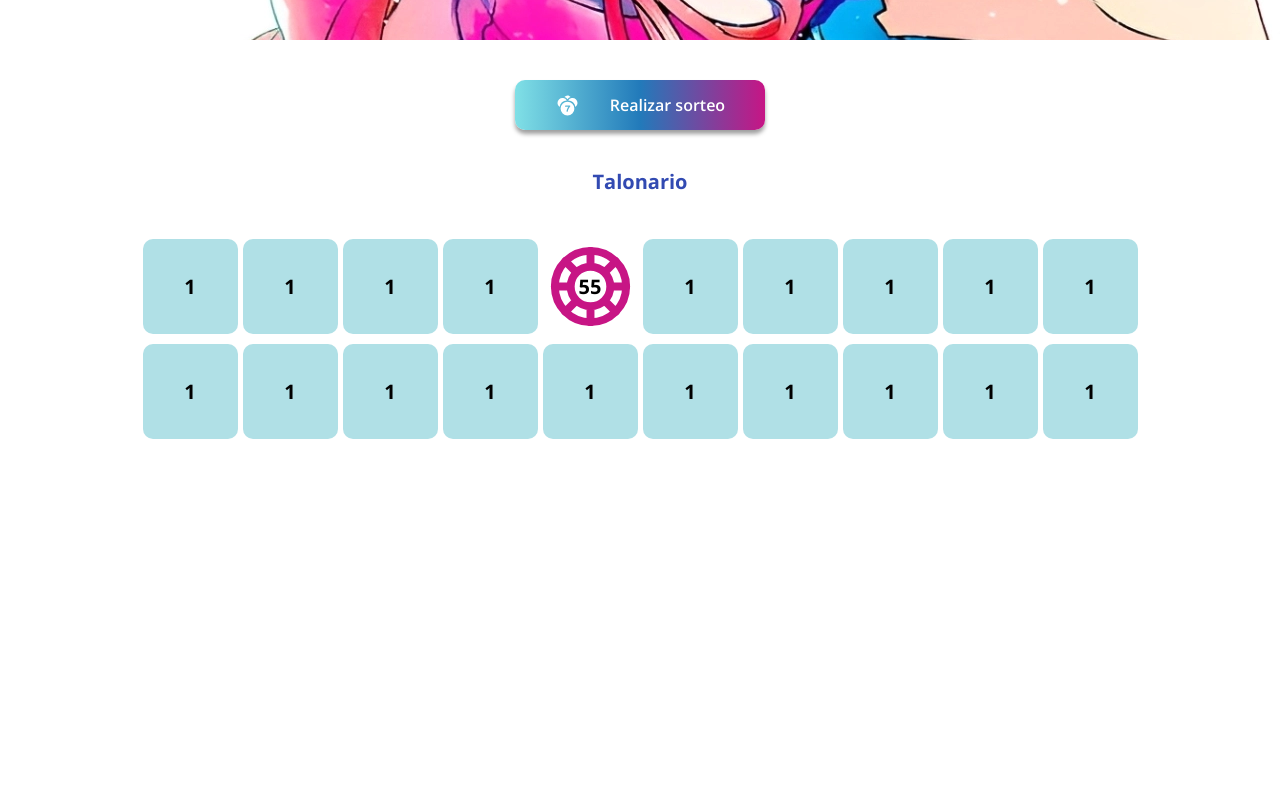
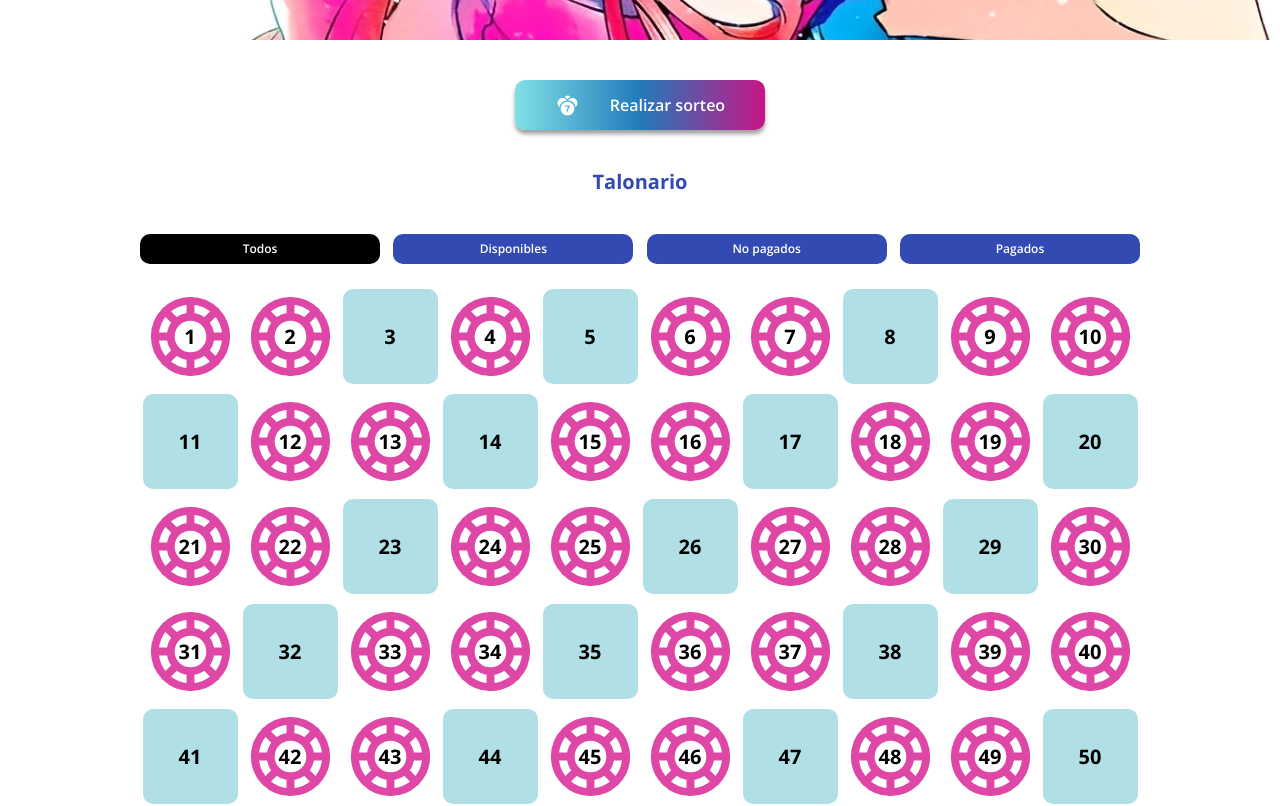
Before and after one commit to EL4toCAARMINE/RifasFront, a React (Vite) app: page /adminRaffle/1 in a window 1280 px wide. Shown: the part 760-1566 px from the top of the page. Before the commit the page ends 1244 px from the top, so only its background shows below. Built offline with nearby package versions, Linux system fonts and the light colour scheme.

Commit message:
Talonario terminado

```diff
--- a/src/components/talonario.jsx
+++ b/src/components/talonario.jsx
@@ -1,54 +1,101 @@
-import React from "react";
+import React, { useEffect, useState } from "react";
+import Btn from "./btn";
+import Pagination from "./pagination";
+import ErrorScreenComponent from "./errorScreenComponent";
 
-const TicketNS = ({numberT}) => {
+const TicketS = ({dataT, action, isAdmin}) => {
     return(
-        <div className="ticketElement">
-            <p>{numberT}</p>
+        <div
+            className={`ticketElement ${dataT.status !== 1 &&  "ticketElementN"}`}
+            onClick={()=>{ isAdmin && dataT.status !== 1 && action(dataT.id)}}
+            style={{cursor: isAdmin && dataT.status !== 1 && "pointer"}}
+        >
+            {dataT.status !== 1 && <svg xmlns="http://www.w3.org/2000/svg" viewBox="0 0 24 24"><g fill="none" stroke="#df47a7" strokeLinecap="round" strokeLinejoin="round" strokeWidth="2"><path d="M3 12a9 9 0 1 0 18 0a9 9 0 1 0-18 0"/><path d="M7 12a5 5 0 1 0 10 0a5 5 0 1 0-10 0m5-9v4m0 10v4m-9-9h4m10 0h4m-2.636-6.364l-2.828 2.828m-7.072 7.072l-2.828 2.828m0-12.728l2.828 2.828m7.072 7.072l2.828 2.828"/></g></svg>}
+            <p>{dataT.numberTicket}</p>
         </div>
     );
 }
 
-const TicketS = ({numberT}) => {
-    return(
-        <div className="ticketElement ticketElementN">
-            <svg xmlns="http://www.w3.org/2000/svg" viewBox="0 0 24 24"><g fill="none" stroke="#c71585" stroke-linecap="round" stroke-linejoin="round" stroke-width="2"><path d="M3 12a9 9 0 1 0 18 0a9 9 0 1 0-18 0"/><path d="M7 12a5 5 0 1 0 10 0a5 5 0 1 0-10 0m5-9v4m0 10v4m-9-9h4m10 0h4m-2.636-6.364l-2.828 2.828m-7.072 7.072l-2.828 2.828m0-12.728l2.828 2.828m7.072 7.072l2.828 2.828"/></g></svg>
-            <p>{numberT}</p>
-        </div>
-    );
-}
+export default function Talonario({isAdmin, arrSold}){
+    const [arrSoldCollection, setArrSoldCollection] = useState(arrSold);
+    const [filterFocus, setFilterFocus] = useState(0);
 
-export default function Talonario({isAdmin, number, arrSold}){
+    //Paginacion
+    const [page, setPage] = React.useState(1);
+    const [forPage, setForPage] = React.useState(100);
+
+    // Filtro
+    const filterTickets = (number) => {
+        if (number == 0) {
+            setArrSoldCollection(arrSold);
+        }else{
+            setArrSoldCollection(arrSold.filter(ticket => ticket.status === number));
+        }
+        setFilterFocus(number);
+    }
+
+    const updateTickets = (id) => {
+        alert(id)
+    }
+
     return (
         <div className="containerTComponent">
             <h2>Talonario</h2>
 
-            <div className="row tickets">
-                {/* {(()=>{
-                    for (let i = 1; i <= number; i++) {
+            {isAdmin &&
+                <div className="containerfilter">
+                    <Btn
+                        txt={"Todos"}
+                        styles={{width: "24%", height: 30}}
+                        colorBg={filterFocus == 0 ? "#000" : "#324AB2"}
+                        colorBgH={filterFocus == 0 ? "#4d4d4d" : "#3b57f2"}
+                        action={()=>filterTickets(0)}
+                        size={"1.2rem"}
+                    ></Btn>
+                    <Btn
+                        txt={"Disponibles"}
+                        styles={{width: "24%", height: 30}}
+                        colorBg={filterFocus == 1 ? "#000" : "#324AB2"}
+                        colorBgH={filterFocus == 1 ? "#4d4d4d" : "#3b57f2"}
+                        action={()=>filterTickets(1)}
+                        size={"1.2rem"}
+                    ></Btn>
+                    <Btn
+                        txt={"No pagados"}
+                        styles={{width: "24%", height: 30}}
+                        colorBg={filterFocus == 2 ? "#000" : "#324AB2"}
+                        colorBgH={filterFocus == 2 ? "#4d4d4d" : "#3b57f2"}
+                        action={()=>filterTickets(2)}
+                        size={"1.2rem"}
+                    ></Btn>
+                    <Btn
+                        txt={"Pagados"}
+                        styles={{width: "24%", height: 30}}
+                        colorBg={filterFocus == 3 ? "#000" : "#324AB2"}
+                        colorBgH={filterFocus == 3 ? "#4d4d4d" : "#3b57f2"}
+                        action={()=>filterTickets(3)}
+                        size={"1.2rem"}
+                    ></Btn>
+                </div>
+            }
+                <div className="ticketsArea">
 
+                    {arrSoldCollection.length > 0 ?
+                        <div className="tickets">
+                            {arrSoldCollection.slice((page - 1) * forPage, page * forPage).map((ticket, index) => {
+                                return <TicketS key={index} dataT={ticket} isAdmin={isAdmin} action={updateTickets}/>
+                            })}
+                        </div>
+                    :
+                    <div className="errorMenssage">
+                        <ErrorScreenComponent message={"No hay boletos"}/>
+                    </div>
                     }
-                })()} */}
-                <TicketNS numberT={1}/>
-                <TicketNS numberT={1}/>
-                <TicketNS numberT={1}/>
-                <TicketNS numberT={1}/>
-                <TicketS numberT={55}/>
-                <TicketNS numberT={1}/>
-                <TicketNS numberT={1}/>
-                <TicketNS numberT={1}/>
-                <TicketNS numberT={1}/>
-                <TicketNS numberT={1}/>
-                <TicketNS numberT={1}/>
-                <TicketNS numberT={1}/>
-                <TicketNS numberT={1}/>
-                <TicketNS numberT={1}/>
-                <TicketNS numberT={1}/>
-                <TicketNS numberT={1}/>
-                <TicketNS numberT={1}/>
-                <TicketNS numberT={1}/>
-                <TicketNS numberT={1}/>
-                <TicketNS numberT={1}/>
-            </div>
+
+                    <div className="bottomR">
+                        <Pagination page={page} setPage={setPage} forPage={forPage} arrLength={arrSoldCollection.length}/>
+                    </div>
+                </div>
         </div>
     );
 }
--- a/src/screens/admin/AdminRaffle.jsx
+++ b/src/screens/admin/AdminRaffle.jsx
@@ -13,6 +13,108 @@ export default function AdminRaffle(){
 
     const [existRaffle, setExistRaffle] = useState(true);
     const [dataRaffle, setDataRaffle] = useState(null);
+    const [tickets, setTickets] = useState([
+        { numberTicket: 1, id: 1, idRafle: 89, status: 2 },
+        { numberTicket: 2, id: 2, idRafle: 89, status: 3 },
+        { numberTicket: 3, id: 3, idRafle: 89, status: 1 },
+        { numberTicket: 4, id: 4, idRafle: 89, status: 2 },
+        { numberTicket: 5, id: 5, idRafle: 89, status: 1 },
+        { numberTicket: 6, id: 6, idRafle: 89, status: 3 },
+        { numberTicket: 7, id: 7, idRafle: 89, status: 2 },
+        { numberTicket: 8, id: 8, idRafle: 89, status: 1 },
+        { numberTicket: 9, id: 9, idRafle: 89, status: 3 },
+        { numberTicket: 10, id: 10, idRafle: 89, status: 2 },
+        { numberTicket: 11, id: 11, idRafle: 89, status: 1 },
+        { numberTicket: 12, id: 12, idRafle: 89, status: 3 },
+        { numberTicket: 13, id: 13, idRafle: 89, status: 2 },
+        { numberTicket: 14, id: 14, idRafle: 89, status: 1 },
+        { numberTicket: 15, id: 15, idRafle: 89, status: 3 },
+        { numberTicket: 16, id: 16, idRafle: 89, status: 2 },
+        { numberTicket: 17, id: 17, idRafle: 89, status: 1 },
+        { numberTicket: 18, id: 18, idRafle: 89, status: 3 },
+        { numberTicket: 19, id: 19, idRafle: 89, status: 2 },
+        { numberTicket: 20, id: 20, idRafle: 89, status: 1 },
+        { numberTicket: 21, id: 21, idRafle: 89, status: 3 },
+        { numberTicket: 22, id: 22, idRafle: 89, status: 2 },
+        { numberTicket: 23, id: 23, idRafle: 89, status: 1 },
+        { numberTicket: 24, id: 24, idRafle: 89, status: 3 },
+        { numberTicket: 25, id: 25, idRafle: 89, status: 2 },
+        { numberTicket: 26, id: 26, idRafle: 89, status: 1 },
+        { numberTicket: 27, id: 27, idRafle: 89, status: 3 },
+        { numberTicket: 28, id: 28, idRafle: 89, status: 2 },
+        { numberTicket: 29, id: 29, idRafle: 89, status: 1 },
+        { numberTicket: 30, id: 30, idRafle: 89, status: 3 },
+        { numberTicket: 31, id: 31, idRafle: 89, status: 2 },
+        { numberTicket: 32, id: 32, idRafle: 89, status: 1 },
+        { numberTicket: 33, id: 33, idRafle: 89, status: 3 },
+        { numberTicket: 34, id: 34, idRafle: 89, status: 2 },
+        { numberTicket: 35, id: 35, idRafle: 89, status: 1 },
+        { numberTicket: 36, id: 36, idRafle: 89, status: 3 },
+        { numberTicket: 37, id: 37, idRafle: 89, status: 2 },
+        { numberTicket: 38, id: 38, idRafle: 89, status: 1 },
+        { numberTicket: 39, id: 39, idRafle: 89, status: 3 },
+        { numberTicket: 40, id: 40, idRafle: 89, status: 2 },
+        { numberTicket: 41, id: 41, idRafle: 89, status: 1 },
+        { numberTicket: 42, id: 42, idRafle: 89, status: 3 },
+        { numberTicket: 43, id: 43, idRafle: 89, status: 2 },
+        { numberTicket: 44, id: 44, idRafle: 89, status: 1 },
+        { numberTicket: 45, id: 45, idRafle: 89, status: 3 },
+        { numberTicket: 46, id: 46, idRafle: 89, status: 2 },
+        { numberTicket: 47, id: 47, idRafle: 89, status: 1 },
+        { numberTicket: 48, id: 48, idRafle: 89, status: 3 },
+        { numberTicket: 49, id: 49, idRafle: 89, status: 2 },
+        { numberTicket: 50, id: 50, idRafle: 89, status: 1 },
+        { numberTicket: 51, id: 51, idRafle: 89, status: 3 },
+        { numberTicket: 52, id: 52, idRafle: 89, status: 2 },
+        { numberTicket: 53, id: 53, idRafle: 89, status: 1 },
+        { numberTicket: 54, id: 54, idRafle: 89, status: 3 },
+        { numberTicket: 55, id: 55, idRafle: 89, status: 2 },
+        { numberTicket: 56, id: 56, idRafle: 89, status: 1 },
+        { numberTicket: 57, id: 57, idRafle: 89, status: 3 },
+        { numberTicket: 58, id: 58, idRafle: 89, status: 2 },
+        { numberTicket: 59, id: 59, idRafle: 89, status: 1 },
+        { numberTicket: 60, id: 60, idRafle: 89, status: 3 },
+        { numberTicket: 61, id: 61, idRafle: 89, status: 2 },
+        { numberTicket: 62, id: 62, idRafle: 89, status: 1 },
+        { numberTicket: 63, id: 63, idRafle: 89, status: 3 },
+        { numberTicket: 64, id: 64, idRafle: 89, status: 2 },
+        { numberTicket: 65, id: 65, idRafle: 89, status: 1 },
+        { numberTicket: 66, id: 66, idRafle: 89, status: 3 },
+        { numberTicket: 67, id: 67, idRafle: 89, status: 2 },
+        { numberTicket: 68, id: 68, idRafle: 89, status: 1 },
+        { numberTicket: 69, id: 69, idRafle: 89, status: 3 },
+        { numberTicket: 70, id: 70, idRafle: 89, status: 2 },
+        { numberTicket: 71, id: 71, idRafle: 89, status: 1 },
+        { numberTicket: 72, id: 72, idRafle: 89, status: 3 },
+        { numberTicket: 73, id: 73, idRafle: 89, status: 2 },
+        { numberTicket: 74, id: 74, idRafle: 89, status: 1 },
+        { numberTicket: 75, id: 75, idRafle: 89, status: 3 },
+        { numberTicket: 76, id: 76, idRafle: 89, status: 2 },
+        { numberTicket: 77, id: 77, idRafle: 89, status: 1 },
+        { numberTicket: 78, id: 78, idRafle: 89, status: 3 },
+        { numberTicket: 79, id: 79, idRafle: 89, status: 2 },
+        { numberTicket: 80, id: 80, idRafle: 89, status: 1 },
+        { numberTicket: 81, id: 81, idRafle: 89, status: 3 },
+        { numberTicket: 82, id: 82, idRafle: 89, status: 2 },
+        { numberTicket: 83, id: 83, idRafle: 89, status: 1 },
+        { numberTicket: 84, id: 84, idRafle: 89, status: 3 },
+        { numberTicket: 85, id: 85, idRafle: 89, status: 2 },
+        { numberTicket: 86, id: 86, idRafle: 89, status: 1 },
+        { numberTicket: 87, id: 87, idRafle: 89, status: 3 },
+        { numberTicket: 88, id: 88, idRafle: 89, status: 2 },
+        { numberTicket: 89, id: 89, idRafle: 89, status: 1 },
+        { numberTicket: 90, id: 90, idRafle: 89, status: 3 },
+        { numberTicket: 91, id: 91, idRafle: 89, status: 2 },
+        { numberTicket: 92, id: 92, idRafle: 89, status: 1 },
+        { numberTicket: 93, id: 93, idRafle: 89, status: 3 },
+        { numberTicket: 94, id: 94, idRafle: 89, status: 2 },
+        { numberTicket: 95, id: 95, idRafle: 89, status: 1 },
+        { numberTicket: 96, id: 96, idRafle: 89, status: 3 },
+        { numberTicket: 97, id: 97, idRafle: 89, status: 2 },
+        { numberTicket: 98, id: 98, idRafle: 89, status: 1 },
+        { numberTicket: 99, id: 99, idRafle: 89, status: 3 },
+        { numberTicket: 100, id: 100, idRafle: 89, status: 2 }
+    ]);
 
     const Toast = Swal.mixin({
         toast: true,
@@ -42,6 +144,9 @@ export default function AdminRaffle(){
         if (idRaffle > 6) {
             setExistRaffle(false);
         }
+
+        // reiniciando el scroll
+        window.scrollTo(0, 0);
     }, [])
 
     // Copiando datos
@@ -99,31 +204,12 @@ export default function AdminRaffle(){
         });
     }
 
-    const tickets = [
-        { numberTicket: 37, id: 1, idRafle: 89 },
-        { numberTicket: 22, id: 2, idRafle: 14 },
-        { numberTicket: 53, id: 3, idRafle: 45 },
-        { numberTicket: 91, id: 4, idRafle: 76 },
-        { numberTicket: 12, id: 5, idRafle: 30 },
-        { numberTicket: 48, id: 6, idRafle: 60 },
-        { numberTicket: 6, id: 7, idRafle: 98 },
-        { numberTicket: 85, id: 8, idRafle: 23 },
-        { numberTicket: 77, id: 9, idRafle: 55 },
-        { numberTicket: 34, id: 10, idRafle: 67 },
-        { numberTicket: 19, id: 11, idRafle: 42 },
-        { numberTicket: 63, id: 12, idRafle: 88 },
-        { numberTicket: 27, id: 13, idRafle: 11 },
-        { numberTicket: 74, id: 14, idRafle: 9 },
-        { numberTicket: 49, id: 15, idRafle: 31 },
-        { numberTicket: 90, id: 16, idRafle: 20 },
-        { numberTicket: 15, id: 17, idRafle: 70 },
-    ];
-
     return (
         <div className="container-fluid containerAdminRaffle">
             <HeaderAdmin>
                 <svg onClick={backToDash} className='arrowBack' xmlns="http://www.w3.org/2000/svg" width="3rem" height="3rem" viewBox="0 0 24 24"><path fill="#000000" d="m10 18l-6-6l6-6l1.4 1.45L7.85 11H20v2H7.85l3.55 3.55z"/></svg>
 
+                {existRaffle &&
                     <div className="editAndDeleteC">
                         <Btn
                             colorBg={"#c71585"}
@@ -133,7 +219,7 @@ export default function AdminRaffle(){
                             action={editRaffle}
                             styles={{borderRadius: 25, width: 120, height: 35, justifyContent: "space-evenly", marginRight: 20}}
                         >
-                        <svg xmlns="http://www.w3.org/2000/svg" width="1.6rem" height="1.6rem" viewBox="0 0 24 24"><path fill="none" stroke="#fff" stroke-linecap="round" stroke-linejoin="round" stroke-width="2" d="m5 16l-1 4l4-1L19.586 7.414a2 2 0 0 0 0-2.828l-.172-.172a2 2 0 0 0-2.828 0zM15 6l3 3m-5 11h8"/></svg>
+                            <svg xmlns="http://www.w3.org/2000/svg" width="1.6rem" height="1.6rem" viewBox="0 0 24 24"><path fill="none" stroke="#fff" strokeLinecap="round" strokeLinejoin="round" strokeWidth="2" d="m5 16l-1 4l4-1L19.586 7.414a2 2 0 0 0 0-2.828l-.172-.172a2 2 0 0 0-2.828 0zM15 6l3 3m-5 11h8"/></svg>
                         </Btn>
                         <Btn
                             hidden={true}
@@ -145,6 +231,7 @@ export default function AdminRaffle(){
                             <svg xmlns="http://www.w3.org/2000/svg" width="1.8rem" height="1.8rem" viewBox="0 0 24 24"><path fill="#ffffff" d="M6 7H5v13a2 2 0 0 0 2 2h10a2 2 0 0 0 2-2V7zm4 12H8v-9h2zm6 0h-2v-9h2zm.618-15L15 2H9L7.382 4H3v2h18V4z"/></svg>
                         </Btn>
                     </div>
+                }
             </HeaderAdmin>
 
             <div style={{height:50, background: "#ff0000"}}></div>
@@ -210,7 +297,7 @@ export default function AdminRaffle(){
                             <div className="row">
                                 {/* {dataRaffle && dataRaffle.paymentE &&  */}
                                     <div className="col-12 col-md-4 paymentM">
-                                        <svg xmlns="http://www.w3.org/2000/svg" width="10rem" height="10rem" viewBox="0 0 24 24"><g fill="none" stroke="#00000080" stroke-linecap="round" stroke-linejoin="round" stroke-width="1.5" color="#000000"><path d="M2 4.5h6.757a3 3 0 0 1 2.122.879L14 8.5m-9 5H2m6.5-6l2 2a1.414 1.414 0 1 1-2 2L7 10c-.86.86-2.223.957-3.197.227L3.5 10"/><path d="M5 11v4.5c0 1.886 0 2.828.586 3.414S7.114 19.5 9 19.5h9c1.886 0 2.828 0 3.414-.586S22 17.386 22 15.5v-3c0-1.886 0-2.828-.586-3.414S19.886 8.5 18 8.5H9.5"/><path d="M15.25 14a1.75 1.75 0 1 1-3.5 0a1.75 1.75 0 0 1 3.5 0"/></g></svg>
+                                        <svg xmlns="http://www.w3.org/2000/svg" width="10rem" height="10rem" viewBox="0 0 24 24"><g fill="none" stroke="#00000080" strokeLinecap="round" strokeLinejoin="round" strokeWidth="1.5" color="#000000"><path d="M2 4.5h6.757a3 3 0 0 1 2.122.879L14 8.5m-9 5H2m6.5-6l2 2a1.414 1.414 0 1 1-2 2L7 10c-.86.86-2.223.957-3.197.227L3.5 10"/><path d="M5 11v4.5c0 1.886 0 2.828.586 3.414S7.114 19.5 9 19.5h9c1.886 0 2.828 0 3.414-.586S22 17.386 22 15.5v-3c0-1.886 0-2.828-.586-3.414S19.886 8.5 18 8.5H9.5"/><path d="M15.25 14a1.75 1.75 0 1 1-3.5 0a1.75 1.75 0 0 1 3.5 0"/></g></svg>
                                         <h3>Pago en efectivo</h3>
                                         <p>Los participantes deben pagar en efectivo antes de la fecha indicada. Pueden contactarte al número de WhatsApp visible en la página.</p>
                                     </div>
@@ -253,7 +340,7 @@ export default function AdminRaffle(){
                         >
                             <svg xmlns="http://www.w3.org/2000/svg" width="2.5rem" height="2.5rem" viewBox="0 0 20 20"><path fill="#ffffff" d="M12.437 3.25A5 5 0 0 0 10.001 5a5 5 0 0 0-2.437-1.75A3 3 0 0 1 10.001 2c1.003 0 1.892.493 2.436 1.25m-8.81 7.97a6.504 6.504 0 0 1 5.85-5.2a4 4 0 1 0-5.85 5.199m12.747 0a4 4 0 1 0-5.85-5.199a6.504 6.504 0 0 1 5.85 5.199M15.5 12.5a5.5 5.5 0 1 1-11 0a5.5 5.5 0 0 1 11 0m-7.5-2a.5.5 0 0 0 .5.5h2.24q-.154.22-.32.485c-.483.772-1.028 1.846-1.166 2.953a.5.5 0 1 0 .992.124c.112-.893.567-1.819 1.022-2.547a11 11 0 0 1 .843-1.168l.012-.014l.004-.004A.5.5 0 0 0 11.75 10H8.5a.5.5 0 0 0-.5.5"/></svg>
                         </Btn>
-                        <Talonario isAdmin={true} number={100} arrSold={tickets}/>
+                        <Talonario isAdmin={true} arrSold={tickets}/>
                     </div>
                 </main>
             :
--- a/src/styles/components/_talonario.scss
+++ b/src/styles/components/_talonario.scss
@@ -14,12 +14,37 @@
         font-size: 2rem;
     }
 
-    .tickets{
+    .containerfilter{
+        margin-bottom: 20px;
         width: 100%;
         display: flex;
         flex-direction: row;
-        justify-content: flex-start;
-        flex-wrap: wrap;
+        justify-content: space-between;
+    }
+
+    .ticketsArea{
+        width: 100%;
+        display: flex;
+        flex-direction: column;
+
+        .tickets{
+            width: 100%;
+            display: flex;
+            flex-direction: row;
+            justify-content: flex-start;
+            flex-wrap: wrap;
+        }
+
+        .bottomR{
+            margin-top: 30px;
+        }
+    }
+
+    .errorMenssage{
+        padding: 50px 0;
+        display: flex;
+        align-items: center;
+        justify-content: center;
     }
 }
 
```
Lines whose indentation alone changed are shown as unchanged.
